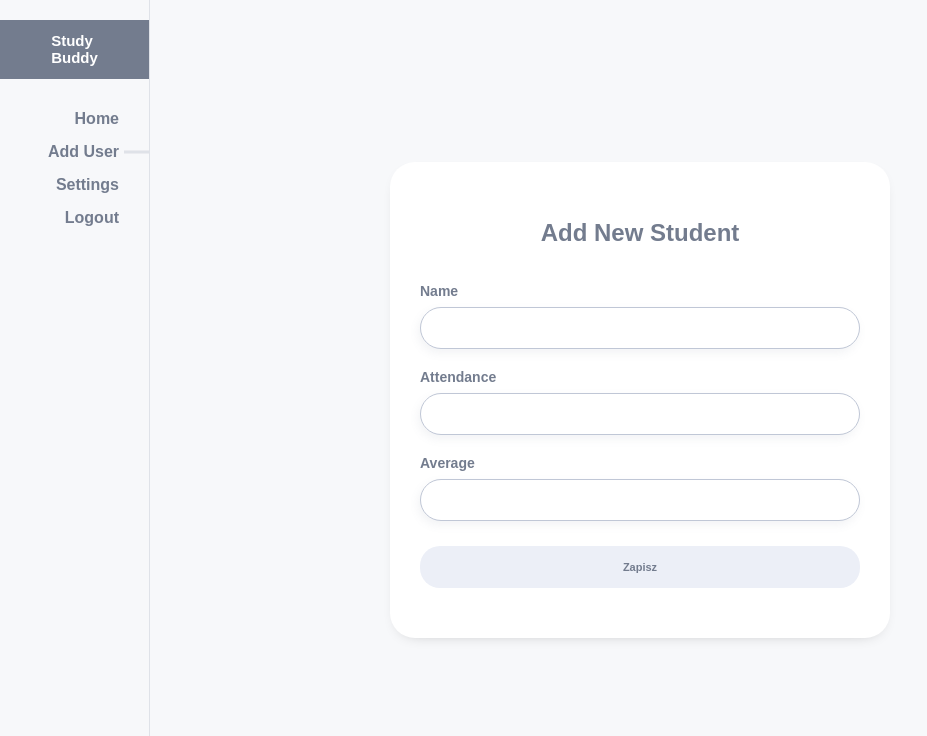
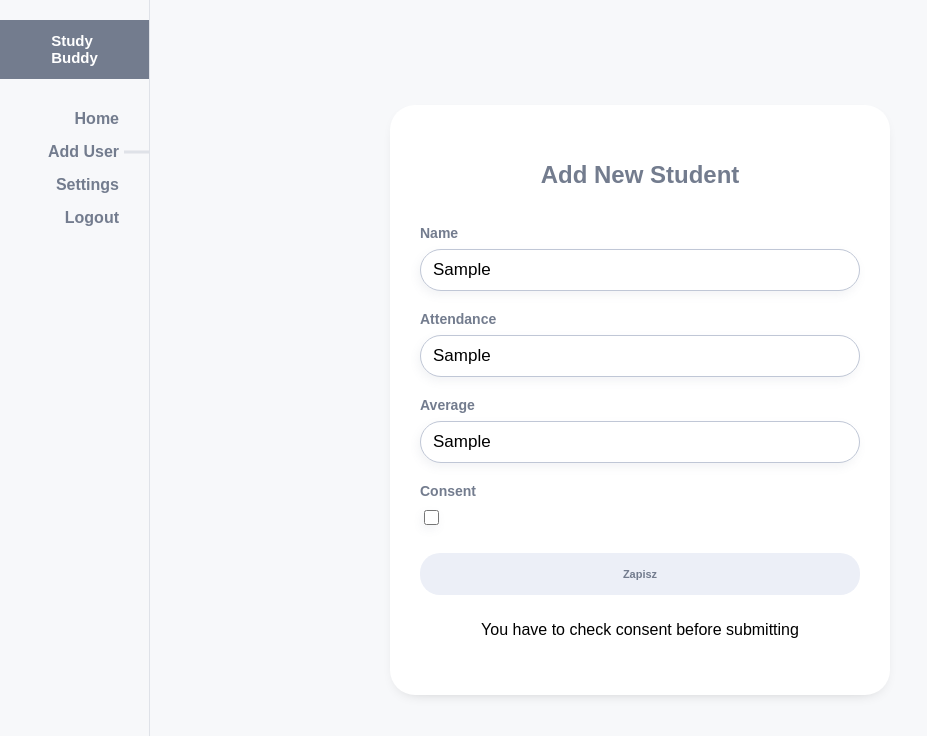
Before and after one commit to zyxzb/roman-yt, a React (Create React App) app: page /addUser in a window 1280 px wide. Both pictures are taken after typing "Sample", "Sample", "Sample" into the empty fields and a click on the button "Zapisz". Shown: the top 736 px of the page, without its empty margins (0-927 px from the left). Built offline with nearby package versions, Linux system fonts and the light colour scheme.

Commit message:
useReducer hook

```diff
--- a/src/components/molecules/FormField/FormField.styles.js
+++ b/src/components/molecules/FormField/FormField.styles.js
@@ -9,5 +9,10 @@ label{
     margin: 20px 0 8px;
     font-size: 14px;
 }
-
+#consent{
+    align-self: flex-start;
+    width: 15px;
+    height: 15px;
+    cursor: pointer;
+}
 `
--- a/src/components/organisms/Form/Form.jsx
+++ b/src/components/organisms/Form/Form.jsx
@@ -1,4 +1,4 @@
-import React, {useState} from 'react';
+import React, {useReducer} from 'react';
 import { FormContainer } from './Form.styles';
 import FormField from 'components/molecules/FormField/FormField';
 import { Button } from 'components/atoms/Button/Button.styles';
@@ -9,21 +9,59 @@ const initialValues = {
     name: '',
     attendance:'',
     average: '',
+    consent: false,
+    error: '',
+}
+
+const reducer = (state, action) => {
+    switch (action.type) {
+        case 'INPUT_CHANGE':
+            return{
+                ...state,
+                [action.field]: action.value,
+            };
+        case 'CLEAR_VALUES':
+            return initialValues;
+
+        case 'CONSENT_TOGGLE':
+                return {
+                    ...state,
+                    consent: !state.consent,
+                }
+        case 'THROW_ERROR':
+                return {
+                    error: action.errorValue
+                };
+            default:
+                return state;
+    }
 }
 
 const Form = () => {
-    const [formValues, setFormValues] = useState(initialValues);
+    const [formValues, dispatch] = useReducer(reducer, initialValues);
     const {handleAddUser} = useGlobalContext();
 
     const handleInputChange = (e) => {
-        setFormValues({...formValues, [e.target.name]: e.target.value})
-        console.log(formValues);
+        dispatch({
+            type: 'INPUT_CHANGE',
+            field: e.target.name,
+            value: e.target.value,
+        })
     }
 
     const handleSubmitUser = (e) => {
         e.preventDefault();
-        handleAddUser(formValues);
-        setFormValues(initialValues);
+        if(formValues.consent){
+            handleAddUser(formValues);
+        dispatch({
+            type: 'CLEAR_VALUES',
+        })
+        } else{
+            dispatch({
+                type: 'THROW_ERROR',
+                errorValue: 'You have to check consent before submitting'
+            })
+        }
     }
 
     return (
@@ -32,7 +70,9 @@ const Form = () => {
             <FormField label='Name' id='name' name='name' value={formValues.name} onChange={handleInputChange}/>
             <FormField label='Attendance' id='attendance' name='attendance' value={formValues.attendance} onChange={handleInputChange}/>
             <FormField label='Average' id='average' name='average' value={formValues.average} onChange={handleInputChange}/>
+            <FormField label='Consent' id='consent' name='consent' type='checkbox' value={formValues.average} onChange={() => dispatch({type: 'CONSENT_TOGGLE'})}/>
             <Button type='submit'>Zapisz</Button>
+            {formValues.error && <p>{formValues.error}</p>}
         </FormContainer>
     );
 }
```
Also changed, not shown: 1 other file (tests, documents, lock files or other folders).
